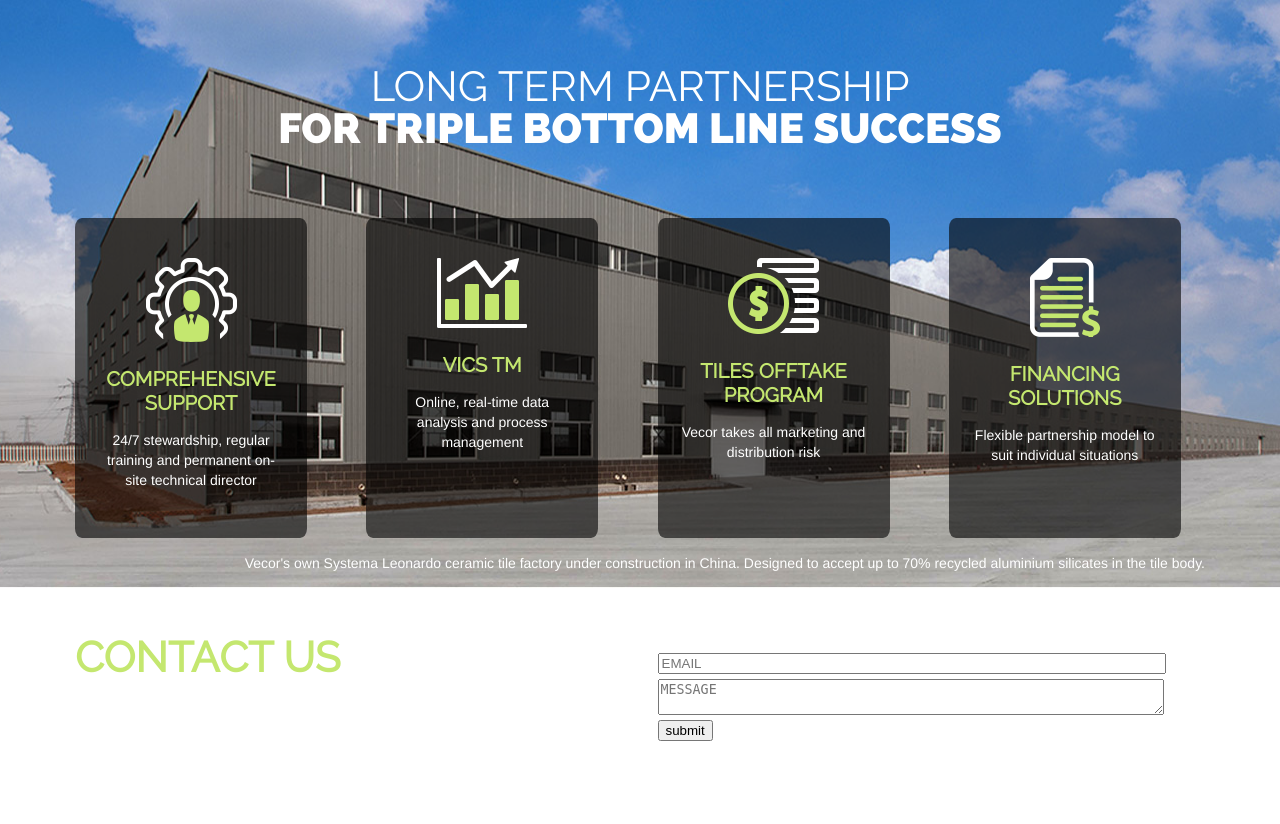
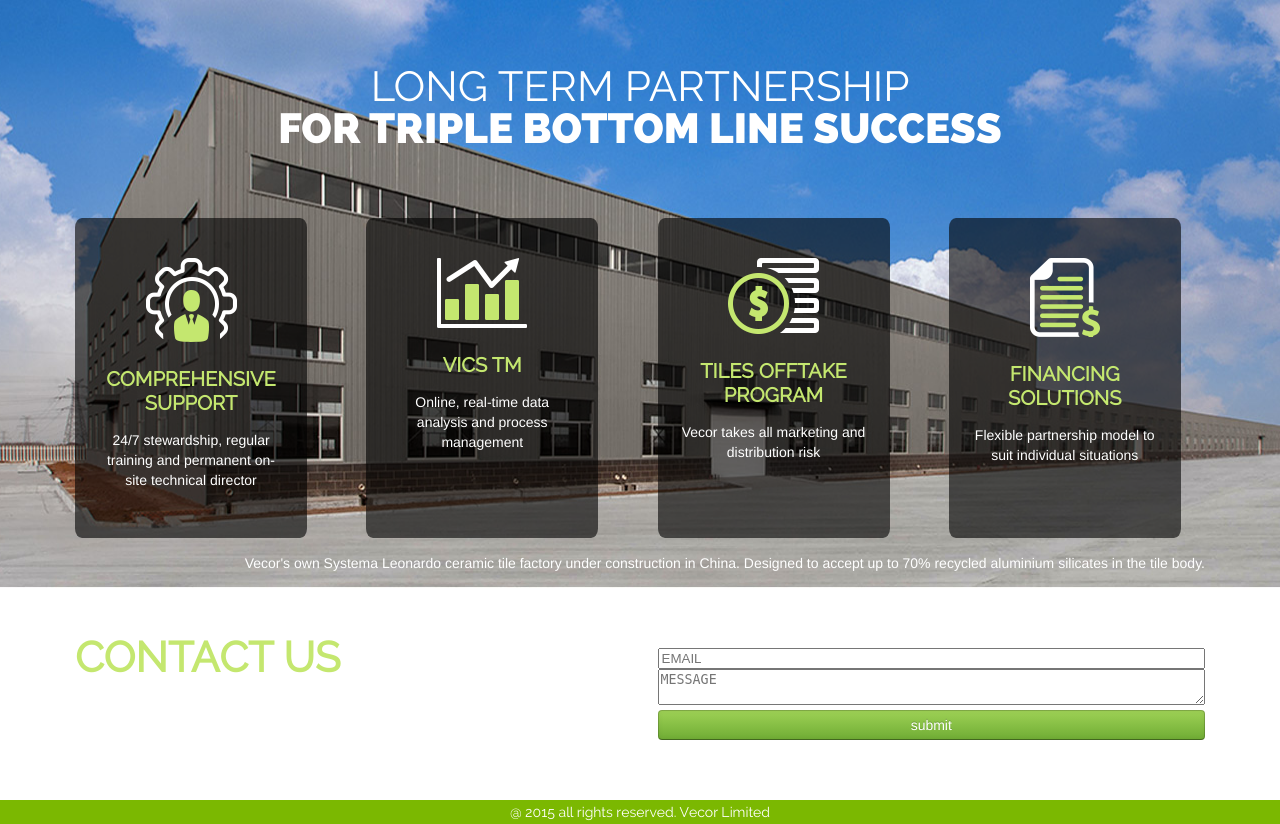
Before and after one commit to gyhkevin/fullstacktest, a PHP site: page / in a window 1280 px wide. Shown: the part 1154-1978 px from the top of the page. Before the commit the page ends 1895 px from the top, so only its background shows below. Run offline with PHP 8.4, Linux system fonts and the light colour scheme.

Commit message:
add footer text style

```diff
--- a/index.php
+++ b/index.php
@@ -121,17 +121,22 @@ into a cash generating asset</p>
 			</li>
 			<li>
 				<div class="">
-					<form action="contactus" method="post">
-						<input type="email" name="email" value="" placeholder="EMAIL" class="uk-form-help-block uk-form-width-large">
-						<textarea name="message" placeholder="MESSAGE" class="uk-form-help-block uk-form-width-large"></textarea>
-						<input type="submit" value="submit">
+					<form action="contactus" id="contactus" method="post">
+						<input type="email" name="email" value="" placeholder="EMAIL" class="uk-width-1-1">
+						<textarea name="message" placeholder="MESSAGE" class="uk-width-1-1"></textarea>
+						<input type="submit" value="submit" class="uk-button uk-button-success uk-width-1-1">
 					</form>
 				</div>
 			</li>
 		</ul>
 	</div>
 	<div class="uk-panel-space"></div>
-
+	<div class="footer_logo_bg">
+		<div class=""></div>
+	</div>
+	<div class="limited">
+		<p>@ 2015 all rights reserved. Vecor Limited</p>
+	</div>
 	<div id="offcanvas" class="uk-offcanvas">
 		<div class="uk-offcanvas-bar">
 			<ul class="uk-nav uk-nav-offcanvas">
--- a/sass/main.scss
+++ b/sass/main.scss
@@ -193,3 +193,20 @@ ul.list_good{
 		weight:bold;
 	}
 }
+.footer_logo_bg{
+
+}
+.limited{
+	background-color:#7bb801;
+	p{
+		font: {
+			family: $font-raleway;
+			size: 14px;
+		}
+		color: $white-color;
+		line-height: 24px;
+		text-align: center;
+		margin: 0;
+	}
+
+}
```
Also changed, not shown: css/main.css (+1 -1 lines), README.md.
